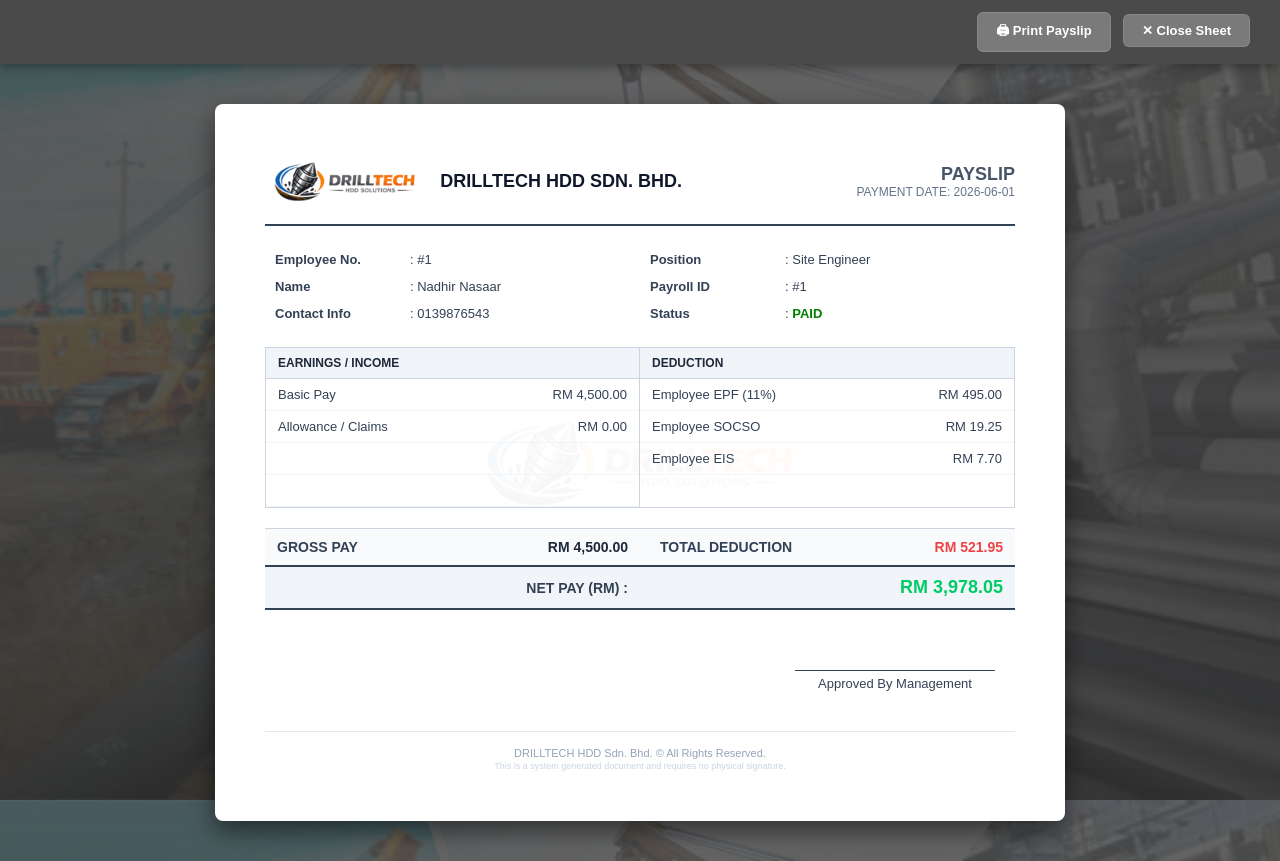
After one commit to 2024803736-source/drilltechsystem, a PHP site: page /generateslipEM.php?id=1 in a window 1280 px wide. The commit adds this page. Run offline with PHP 8.4, Linux system fonts and the light colour scheme; a user stored in the database is signed in; data comes from the database, SQL or seed files in the repository.

Commit message:
payroll, generateslipEM

```diff
--- /dev/null
+++ b/generateslipEM.php
@@ -0,0 +1,380 @@
+<?php
+if(session_status() === PHP_SESSION_NONE){
+    session_start();
+}
+if(!isset($_SESSION['employee_id'])){
+    header("Location: loginEM.php");
+    exit();
+}
+include("database.php");
+
+if(!isset($_GET['id'])) die("No payroll records selected.");
+
+$payrollID = $_GET['id'];
+$employeeID = $_SESSION['employee_id'];
+
+// Fetch payroll details bersama maklumat pekerja
+$query = "SELECT p.*, e.Employee_Name, e.Employee_Position, e.Employee_Contact
+          FROM payroll p
+          JOIN employee e ON p.Employee_ID = e.Employee_ID
+          WHERE p.Payroll_ID = '$payrollID' AND p.Employee_ID = '$employeeID'";
+
+$payrollRes = mysqli_query($conn, $query);
+$payroll = mysqli_fetch_assoc($payrollRes);
+
+if(!$payroll) die("Payroll record not found or unauthorized access.");
+
+// Mocking standard earnings/deductions variables based on DrillTech guidelines
+// Anda boleh tukar variable ini dengan dynamic data sekiranya table anda mempunyai column ini
+$basicPay = $payroll['Payroll_Amount'];
+$allowance = 0.00;
+$grossPay = $basicPay + $allowance;
+
+$epf_employee = $grossPay * 0.11; // Contoh simulasi potongan 11% EPF
+$socso_employee = 19.25;          // Contoh nilai statik SOCSO
+$eis_employee = 7.70;             // Contoh nilai statik EIS
+$totalDeduction = $epf_employee + $socso_employee + $eis_employee;
+
+$netPay = $grossPay - $totalDeduction;
+?>
+<!DOCTYPE html>
+<html lang="en">
+<head>
+    <meta charset="UTF-8">
+    <meta name="viewport" content="width=device-width, initial-scale=1.0">
+    <title>Employee Payslip - DrillTech HDD</title>
+    <style>
+        * { margin: 0; padding: 0; box-sizing: border-box; }
+
+        body {
+            font-family: Arial, sans-serif;
+            background: linear-gradient(rgba(0, 0, 0, 0.6), rgba(0, 0, 0, 0.75)),
+                        url('images/construction_bg.jpg') center/cover no-repeat fixed;
+            color: #334155;
+            min-height: 100vh;
+        }
+
+        /* Top Action Bar Grey */
+        .top-bar {
+            background: #4a4a4a;
+            padding: 12px 30px;
+            display: flex;
+            align-items: center;
+            justify-content: space-between;
+            position: sticky;
+            top: 0;
+            z-index: 100;
+            box-shadow: 0 4px 10px rgba(0,0,0,0.3);
+        }
+
+        .top-bar span {
+            color: white;
+            font-size: 16px;
+            font-weight: 700;
+        }
+
+        .top-bar button {
+            padding: 8px 18px;
+            background: #7a7a7a;
+            color: white;
+            border: 1px solid rgba(255, 255, 255, 0.1);
+            border-radius: 6px;
+            font-size: 13px;
+            font-weight: 700;
+            cursor: pointer;
+            transition: all 0.2s;
+            margin-left: 8px;
+        }
+
+        .top-bar button:hover {
+            background: #5a5a5a;
+        }
+
+        /* Printable Payslip Sheet */
+        .report {
+            max-width: 850px;
+            margin: 40px auto;
+            background: white;
+            padding: 50px;
+            border-radius: 8px;
+            box-shadow: 0 10px 25px rgba(0, 0, 0, 0.5);
+            position: relative;
+            overflow: hidden;
+        }
+
+        /* Center Watermark Logo */
+        .report::before {
+            content: '';
+            position: absolute;
+            top: 50%;
+            left: 50%;
+            transform: translate(-50%, -50%);
+            width: 350px;
+            height: 350px;
+            background: url('images/logo.png') no-repeat center;
+            background-size: contain;
+            opacity: 0.03;
+            pointer-events: none;
+            z-index: 0;
+        }
+
+        .report-content {
+            position: relative;
+            z-index: 10;
+        }
+
+        /* Letterhead logo */
+        .report-header {
+            display: flex;
+            justify-content: space-between;
+            align-items: center;
+            border-bottom: 2px solid #334155;
+            padding-bottom: 15px;
+            margin-bottom: 20px;
+        }
+
+        .company-info {
+            display: flex;
+            align-items: center;
+            gap: 15px;
+        }
+
+        .company-logo {
+            height: 55px;
+            width: auto;
+            object-fit: contain;
+        }
+
+        .company-name {
+            font-size: 18px;
+            font-weight: 800;
+            color: #0f172a;
+            text-transform: uppercase;
+        }
+
+        .report-title-section {
+            text-align: right;
+        }
+
+        .report-title {
+            font-size: 18px;
+            font-weight: 800;
+            color: #475569;
+            text-transform: uppercase;
+        }
+
+        /* Information Grid Table */
+        .info-table {
+            width: 100%;
+            border-collapse: collapse;
+            margin-bottom: 20px;
+        }
+
+        .info-table td {
+            padding: 6px 10px;
+            font-size: 13px;
+            border: none;
+        }
+
+        /* Breakdown Table Split Section */
+        .breakdown-container {
+            display: flex;
+            width: 100%;
+            border: 1px solid #cbd5e1;
+            margin-bottom: 20px;
+        }
+
+        .breakdown-box {
+            width: 50%;
+        }
+
+        .breakdown-box:first-child {
+            border-right: 1px solid #cbd5e1;
+        }
+
+        .breakdown-title {
+            background: #f1f5f9;
+            padding: 8px 12px;
+            font-size: 12px;
+            font-weight: bold;
+            text-transform: uppercase;
+            border-bottom: 1px solid #cbd5e1;
+            color: #1e293b;
+        }
+
+        .breakdown-table {
+            width: 100%;
+            border-collapse: collapse;
+        }
+
+        .breakdown-table td {
+            padding: 8px 12px;
+            font-size: 13px;
+            border-bottom: 1px solid #f1f5f9;
+        }
+
+        .text-right {
+            text-align: right;
+        }
+
+        /* Summary Total Styles */
+        .summary-table {
+            width: 100%;
+            border-collapse: collapse;
+            margin-top: 10px;
+        }
+
+        .summary-table td {
+            padding: 10px 12px;
+            font-size: 14px;
+            font-weight: bold;
+            border-top: 1px solid #cbd5e1;
+            border-bottom: 2px double #334155;
+        }
+
+        .footer-sign {
+            display: flex;
+            justify-content: space-between;
+            margin-top: 60px;
+            padding: 0 20px;
+        }
+
+        .sign-box {
+            width: 200px;
+            text-align: center;
+            font-size: 13px;
+            border-top: 1px solid #334155;
+            padding-top: 5px;
+        }
+
+        .footer {
+            margin-top: 40px;
+            font-size: 11px;
+            color: #94a3b8;
+            text-align: center;
+            border-top: 1px solid #e2e8f0;
+            padding-top: 15px;
+        }
+
+        /* ===== PRINT STYLES ===== */
+        @media print {
+            body { background: none !important; color: black !important; }
+            .top-bar { display: none !important; }
+            .report {
+                margin: 0 !important;
+                padding: 0 !important;
+                box-shadow: none !important;
+                border: none !important;
+                max-width: 100% !important;
+            }
+            .report::before { opacity: 0.04 !important; }
+        }
+    </style>
+</head>
+<body>
+
+<div class="top-bar">
+    <span></span>
+    <div>
+        <button onclick="window.print()">🖨 Print Payslip</button>
+        <button onclick="window.close()">✕ Close Sheet</button>
+    </div>
+</div>
+
+<div class="report">
+    <div class="report-content">
+        <div class="report-header">
+            <div class="company-info">
+                <img src="images/logo.png" alt="Company Logo" class="company-logo" onerror="this.style.display='none';">
+                <span class="company-name">DrillTech HDD Sdn. Bhd.</span>
+            </div>
+            <div class="report-title-section">
+                <span class="report-title">Payslip</span>
+                <p style="font-size:12px; color:#64748b;">PAYMENT DATE: <?php echo htmlspecialchars($payroll['Payroll_Date']); ?></p>
+            </div>
+        </div>
+
+        <table class="info-table">
+            <tr>
+                <td style="width: 18%;"><strong>Employee No.</strong></td>
+                <td style="width: 32%;">: #<?php echo htmlspecialchars($payroll['Employee_ID']); ?></td>
+                <td style="width: 18%;"><strong>Position</strong></td>
+                <td>: <?php echo htmlspecialchars($payroll['Employee_Position']); ?></td>
+            </tr>
+            <tr>
+                <td><strong>Name</strong></td>
+                <td>: <?php echo htmlspecialchars($payroll['Employee_Name']); ?></td>
+                <td><strong>Payroll ID</strong></td>
+                <td>: #<?php echo htmlspecialchars($payroll['Payroll_ID']); ?></td>
+            </tr>
+            <tr>
+                <td><strong>Contact Info</strong></td>
+                <td>: <?php echo htmlspecialchars($payroll['Employee_Contact']); ?></td>
+                <td><strong>Status</strong></td>
+                <td>: <span style="text-transform: uppercase; font-weight: bold; color: green;"><?php echo htmlspecialchars($payroll['Payroll_Status']); ?></span></td>
+            </tr>
+        </table>
+
+        <div class="breakdown-container">
+            <div class="breakdown-box">
+                <div class="breakdown-title">Earnings / Income</div>
+                <table class="breakdown-table">
+                    <tr>
+                        <td>Basic Pay</td>
+                        <td class="text-right">RM <?php echo number_format($basicPay, 2); ?></td>
+                    </tr>
+                    <tr>
+                        <td>Allowance / Claims</td>
+                        <td class="text-right">RM <?php echo number_format($allowance, 2); ?></td>
+                    </tr>
+                    <tr><td>&nbsp;</td><td></td></tr>
+                    <tr><td>&nbsp;</td><td></td></tr>
+                </table>
+            </div>
+
+            <div class="breakdown-box">
+                <div class="breakdown-title">Deduction</div>
+                <table class="breakdown-table">
+                    <tr>
+                        <td>Employee EPF (11%)</td>
+                        <td class="text-right">RM <?php echo number_format($epf_employee, 2); ?></td>
+                    </tr>
+                    <tr>
+                        <td>Employee SOCSO</td>
+                        <td class="text-right">RM <?php echo number_format($socso_employee, 2); ?></td>
+                    </tr>
+                    <tr>
+                        <td>Employee EIS</td>
+                        <td class="text-right">RM <?php echo number_format($eis_employee, 2); ?></td>
+                    </tr>
+                </table>
+            </div>
+        </div>
+
+        <table class="summary-table">
+            <tr style="background-color: #f8fafc;">
+                <td style="width: 25%;">GROSS PAY</td>
+                <td class="text-right" style="width: 25%; color: #1e293b;">RM <?php echo number_format($grossPay, 2); ?></td>
+                <td style="width: 25%; padding-left: 20px;">TOTAL DEDUCTION</td>
+                <td class="text-right" style="width: 25%; color: #ef4444;">RM <?php echo number_format($totalDeduction, 2); ?></td>
+            </tr>
+            <tr style="font-size: 16px; background: #f1f5f9;">
+                <td colspan="2" class="text-right">NET PAY (RM) :</td>
+                <td colspan="2" class="text-right" style="color: #00cc66; font-size: 18px;">RM <?php echo number_format($netPay, 2); ?></td>
+            </tr>
+        </table>
+
+        <div class="footer-sign">
+            <div class="sign-box" style="border: none;"></div>
+            <div class="sign-box">Approved By Management</div>
+        </div>
+
+        <div class="footer">
+            DRILLTECH HDD Sdn. Bhd. &copy; All Rights Reserved. <br>
+            <span style="font-size: 9px; color: #cbd5e1;">This is a system generated document and requires no physical signature.</span>
+        </div>
+    </div>
+</div>
+
+</body>
+</html>
```
Also changed, not shown: payrollEM.php (+26 -4 lines).
